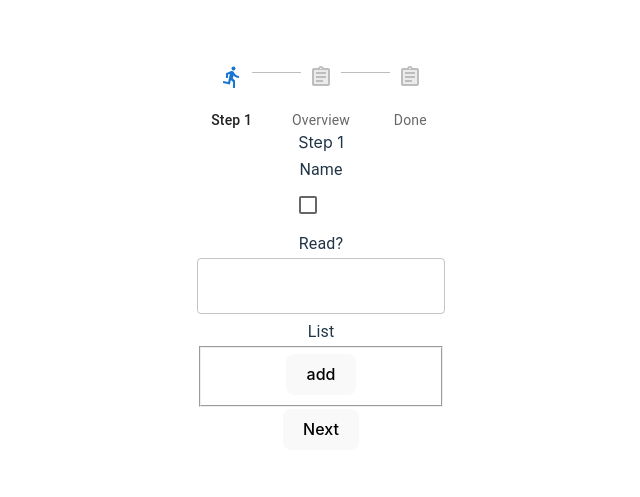
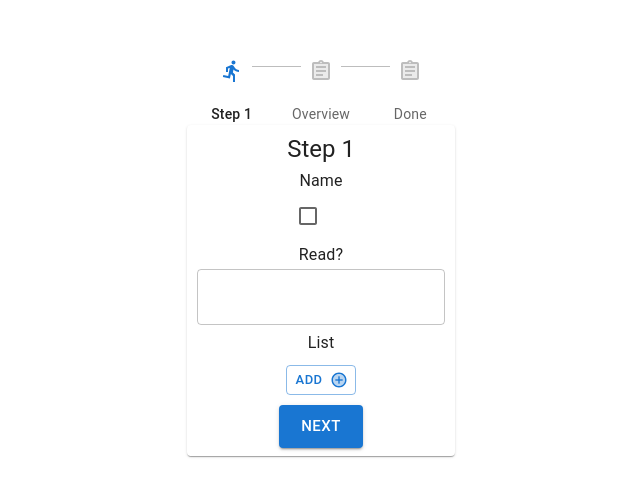
Before and after one commit to d-kuznetsov/asst-react-v3, a React (Vite) app: page / in a window 1280 px wide. Shown: the part 145-642 px from the top of the page, without its empty margins (319-959 px from the left). Built offline with nearby package versions, Linux system fonts and the light colour scheme.

Commit message:
add mui components

```diff
--- a/src/components/Field/CompoundField.jsx
+++ b/src/components/Field/CompoundField.jsx
@@ -1,4 +1,12 @@
 import { useAsstContext } from "../../context";
+
+import Card from "@mui/material/Card";
+import Box from "@mui/material/Box";
+import Button from "@mui/material/Button";
+import Stack from "@mui/material/Stack";
+import AddIcon from "@mui/icons-material/AddCircleTwoTone";
+import IconButton from "@mui/material/IconButton";
+import DeleteIcon from "@mui/icons-material/DeleteForeverTwoTone";
 
 const CompoundField = ({ Field, nodeId }) => {
   const { asstState, dispatch } = useAsstContext();
@@ -18,21 +26,41 @@ const CompoundField = ({ Field, nodeId }) => {
   };
 
   return (
-    <fieldset>
-      <div>
+    <>
+      {!!node.children?.length && (
+        <Stack
+          spacing={1}
+          sx={{
+            p: 1,
+            backgroundColor: "grey.100",
+            borderRadius: 1,
+          }}
+        >
           {node.children?.map((id) => {
             return (
-            <fieldset key={id}>
-              <button onClick={() => handleDelete(id)}>X</button>
+              <Card key={id}>
+                <IconButton onClick={() => handleDelete(id)}>
+                  <DeleteIcon fontSize="medium" />
+                </IconButton>
                 {asstState.nodes[id].children.map((id) => {
                   return <Field key={id} nodeId={id} />;
                 })}
-            </fieldset>
+              </Card>
             );
           })}
-      </div>
-      <button onClick={handleAdd}>add</button>
-    </fieldset>
+        </Stack>
+      )}
+      <Box display="flex" justifyContent="center" mt={1}>
+        <Button
+          variant="outlined"
+          size="small"
+          endIcon={<AddIcon />}
+          onClick={handleAdd}
+        >
+          Add
+        </Button>
+      </Box>
+    </>
   );
 };
 
--- a/src/components/Step.jsx
+++ b/src/components/Step.jsx
@@ -1,4 +1,9 @@
 import { useAsstContext } from "../context";
+
+import Box from "@mui/material/Box";
+import Button from "@mui/material/Button";
+import Card from "@mui/material/Card";
+
 import Field from "./Field";
 
 const Step = ({ nodeId }) => {
@@ -25,24 +30,22 @@ const Step = ({ nodeId }) => {
   };
 
   return (
-    <div>
-      <div>{node.config.title}</div>
-      <div>
+    <Card sx={{ py: 1 }}>
+      <Box typography="h5">{node.config.title}</Box>
+      <Box>
         {node.children.map((id) => {
-          return (
-            <div key={id}>
-              <Field nodeId={id} />
-            </div>
-          );
+          return <Field key={id} nodeId={id} />;
         })}
-      </div>
-      <div>
+      </Box>
+      <Box sx={{
+        mt: 1,
+      }}>
         {!!asstState.stepHistory.length && (
-          <button onClick={handleBack}>Prev</button>
+          <Button size="large" onClick={handleBack}>Prev</Button>
         )}
-        <button onClick={handleNext}>Next</button>
-      </div>
-    </div>
+        <Button  variant="contained" size="large" onClick={handleNext}>Next</Button>
+      </Box>
+    </Card>
   );
 };
 
```
Lines whose indentation alone changed are shown as unchanged.
